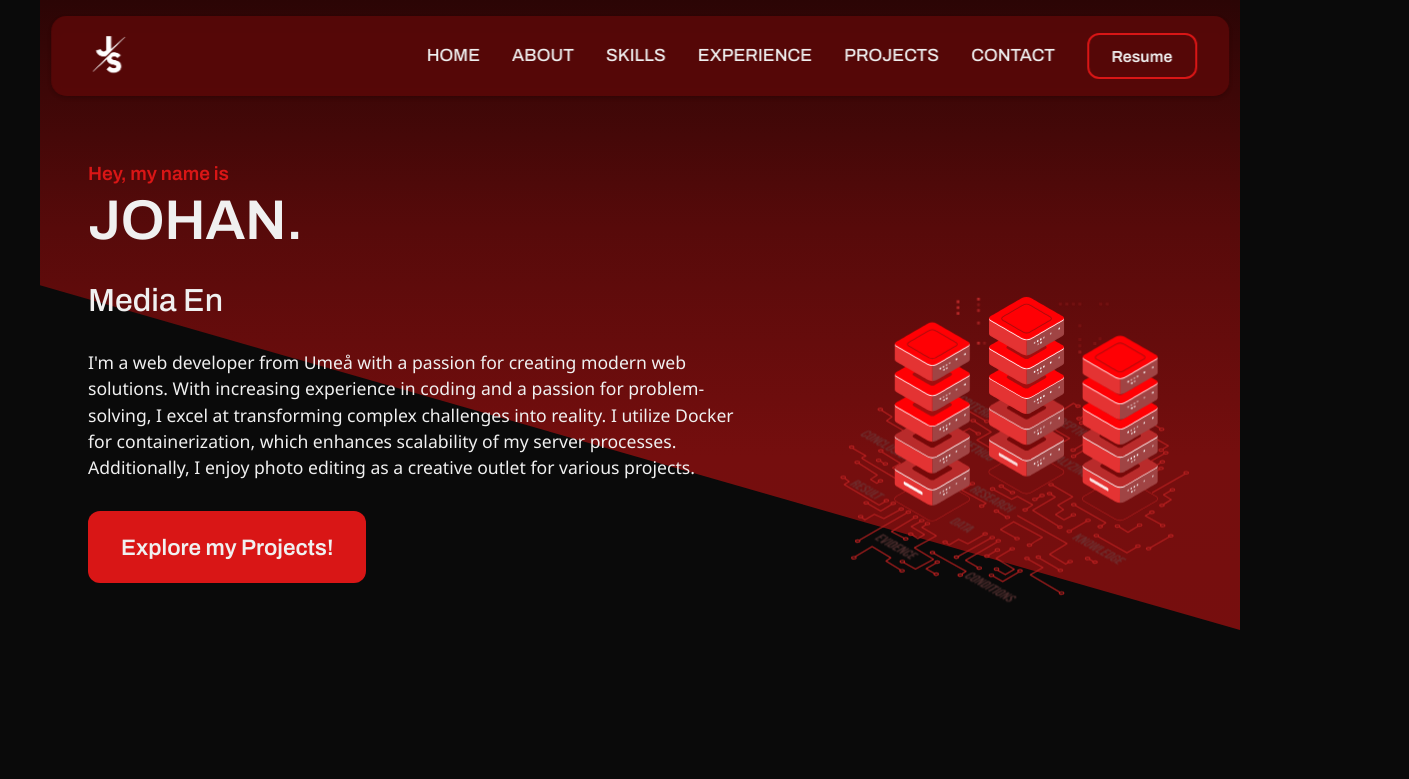
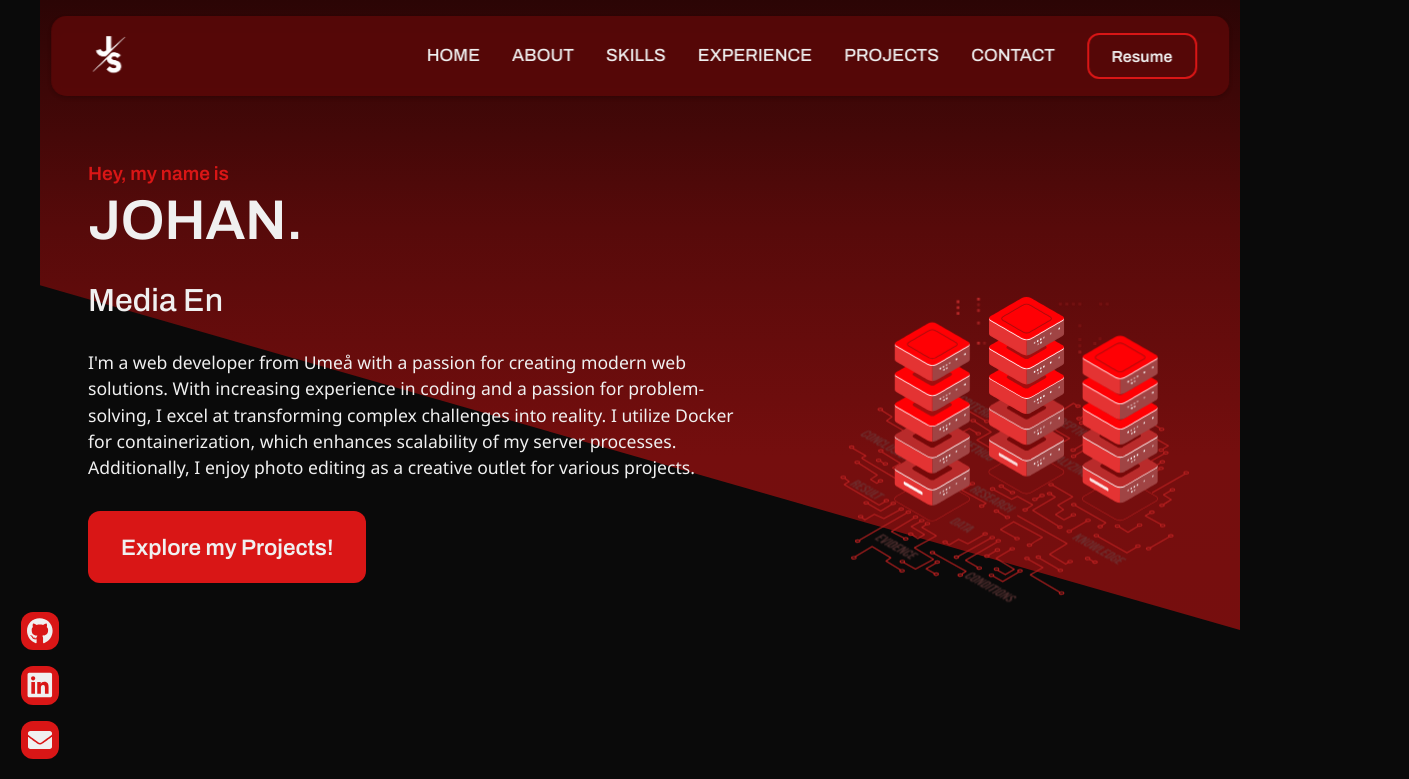
Before and after one commit to jhn322/portfolio-react, a React (Vite) app: page / in a window 1280 px wide. Shown: the top 779 px of the page, 1409 px wide, since content can reach past the window. Built offline with nearby package versions, Linux system fonts and the light colour scheme.

Commit message:
reworked icons to feature labels with some effects

```diff
--- a/src/components/Icons.jsx
+++ b/src/components/Icons.jsx
@@ -1,4 +1,4 @@
-import React from "react";
+import { useState, useRef } from "react";
 import { FaGithub, FaLinkedin, FaEnvelope } from "react-icons/fa";
 import "../styles/Icons.css";
 
@@ -6,37 +6,81 @@ const openMailClient = () => {
   window.location.href = "mailto:johan.soderlund96@gmail.com";
 };
 
+const Icon = ({ href, ariaLabel, icon: IconComponent, label, subtext }) => {
+  const [isHovered, setIsHovered] = useState(false);
+  const iconRef = useRef(null);
+
+  const handleMouseMove = (e) => {
+    if (iconRef.current) {
+      const rect = iconRef.current.getBoundingClientRect();
+      const x = e.clientX - rect.left - rect.width / 2;
+      const y = e.clientY - rect.top - rect.height / 2;
+      iconRef.current.style.transform = `translate(${x * 0.5}px, ${y * 0.5}px)`;
+    }
+  };
+
+  const handleMouseLeave = () => {
+    setIsHovered(false);
+    if (iconRef.current) {
+      iconRef.current.style.transform = "translate(0, 0)";
+    }
+  };
+
+  return (
+    <a
+      href={href}
+      className="icon"
+      target="_blank"
+      rel="noopener noreferrer"
+      aria-label={ariaLabel}
+      onMouseEnter={() => setIsHovered(true)}
+      onMouseLeave={handleMouseLeave}
+      onMouseMove={handleMouseMove}
+      ref={iconRef}
+    >
+      <IconComponent size={IconComponent === FaEnvelope ? 24 : 28} />
+      {isHovered && (
+        <div className="label">
+          <span className="labelText">{label}</span>
+          {subtext && <span className="subtext">{subtext}</span>}
+        </div>
+      )}
+    </a>
+  );
+};
+
 const Icons = () => {
+  const iconData = [
+    {
+      href: "https://github.com/jhn322",
+      ariaLabel: "GitHub Profile",
+      icon: FaGithub,
+      label: "GitHub",
+      subtext: "Explore my code",
+    },
+    {
+      href: "https://www.linkedin.com/in/johan-s%C3%B6derlund-31b9862b7/",
+      ariaLabel: "LinkedIn Profile",
+      icon: FaLinkedin,
+      label: "LinkedIn",
+      subtext: "Connect with me",
+    },
+    {
+      href: "#",
+      ariaLabel: "Send Email",
+      icon: FaEnvelope,
+      label: "Email",
+      subtext: "Get in touch",
+      onClick: openMailClient,
+    },
+  ];
+
   return (
     <div className="iconContainer">
       <div className="iconWrapper">
-        <a
-          href="https://github.com/jhn322"
-          className="icon icon1"
-          target="_blank"
-          rel="noopener noreferrer"
-          aria-label="GitHub Profile"
-        >
-          <FaGithub size={28} />
-        </a>
-        <a
-          href="https://www.linkedin.com/in/johan-s%C3%B6derlund-31b9862b7/"
-          className="icon icon1"
-          target="_blank"
-          rel="noopener noreferrer"
-          aria-label="LinkedIn Profile"
-        >
-          <FaLinkedin size={28} />
-        </a>
-        <div
-          className="icon"
-          onClick={openMailClient}
-          role="button"
-          tabIndex={0}
-          aria-label="Send Email"
-        >
-          <FaEnvelope size={24} />
-        </div>
+        {iconData.map((icon, index) => (
+          <Icon key={index} {...icon} />
+        ))}
       </div>
     </div>
   );
--- a/src/styles/Icons.css
+++ b/src/styles/Icons.css
@@ -1,6 +1,6 @@
 *,
-*::before,
-*::after {
+::before,
+::after {
   box-sizing: border-box;
   margin: 0;
   padding: 0;
@@ -19,16 +19,6 @@
     bottom: 25px;
     left: 1.3rem;
     z-index: 50;
-    animation: fadeIn 0.5s ease-in-out forwards;
-  }
-
-  @keyframes fadeIn {
-    0% {
-      opacity: 0;
-    }
-    100% {
-      opacity: 1;
-    }
   }
 
   .iconWrapper {
@@ -41,6 +31,7 @@
     display: flex;
     justify-content: center;
     align-items: center;
+    position: relative;
     width: 2.4rem;
     height: 2.4rem;
     text-decoration: none;
@@ -48,16 +39,49 @@
     border-radius: 12px;
     cursor: pointer;
     background-color: var(--accent-color);
-    transition: background-color 0.2s ease, transform 0.2s ease;
+    transition: background-color 0.2s ease, transform 0.1s ease;
+    margin-bottom: 1rem;
   }
 
   .icon:hover {
     color: var(--text-color);
     background-color: var(--hover-color);
-    transform: scale(1.05) rotate(-5deg);
   }
 
-  .icon1 {
-    margin-bottom: 1rem;
+  .label {
+    display: flex;
+    flex-direction: column;
+    align-items: flex-start;
+    position: absolute;
+    left: calc(100% + 10px);
+    top: 50%;
+    transform: translateY(-50%);
+    background-color: var(--hover-color);
+    color: var(--text-color);
+    padding: 1rem;
+    border-radius: 12px;
+    font-size: 1.25rem;
+    white-space: nowrap;
+    pointer-events: none;
+    animation: fadeIn 0.2s ease-out;
+  }
+
+  .labelText {
+    font-weight: bold;
+    margin-bottom: 0.25rem;
+  }
+
+  .subtext {
+    font-size: 0.9rem;
+    font-weight: lighter;
+  }
+
+  @keyframes fadeIn {
+    from {
+      opacity: 0;
+    }
+    to {
+      opacity: 1;
+    }
   }
 }
```
